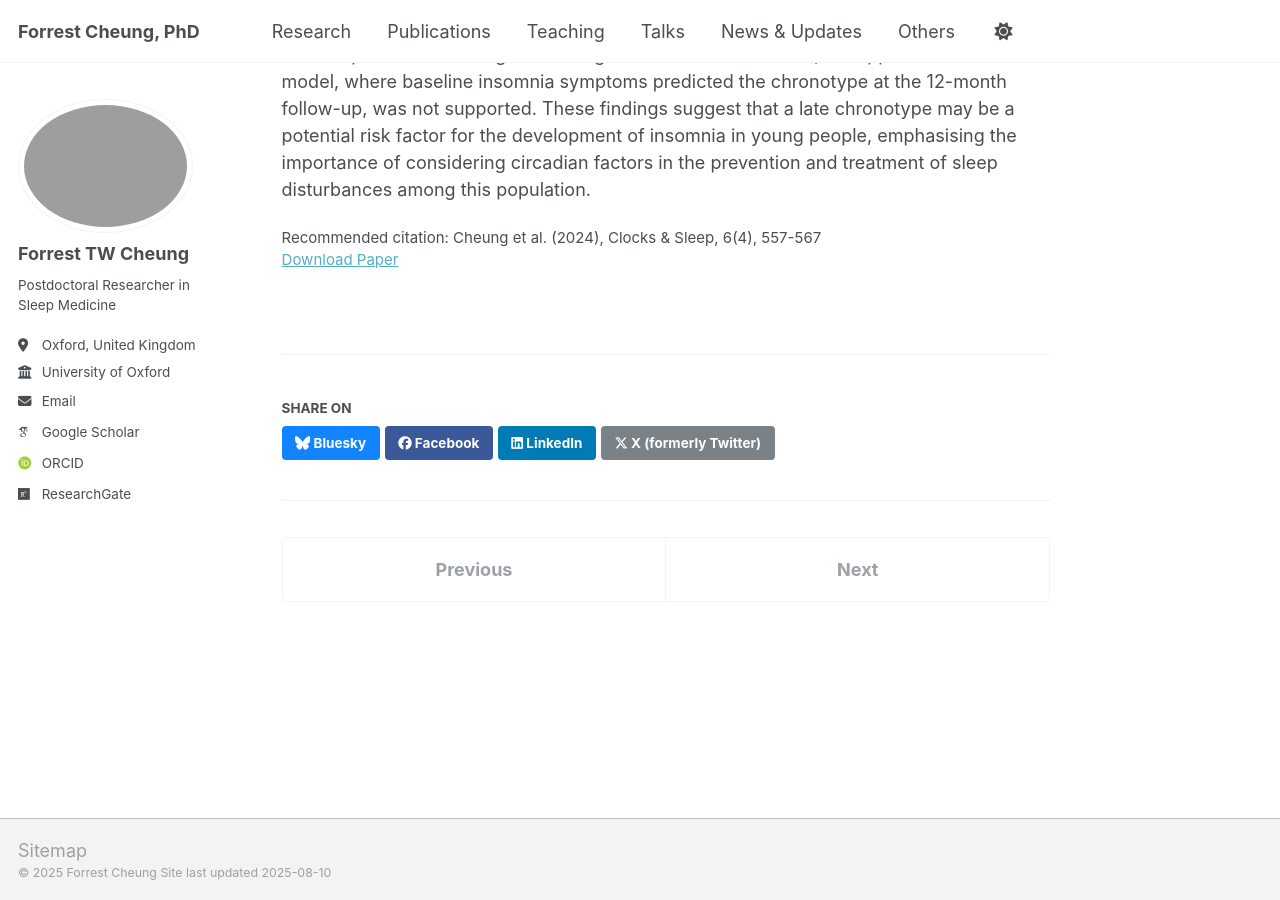
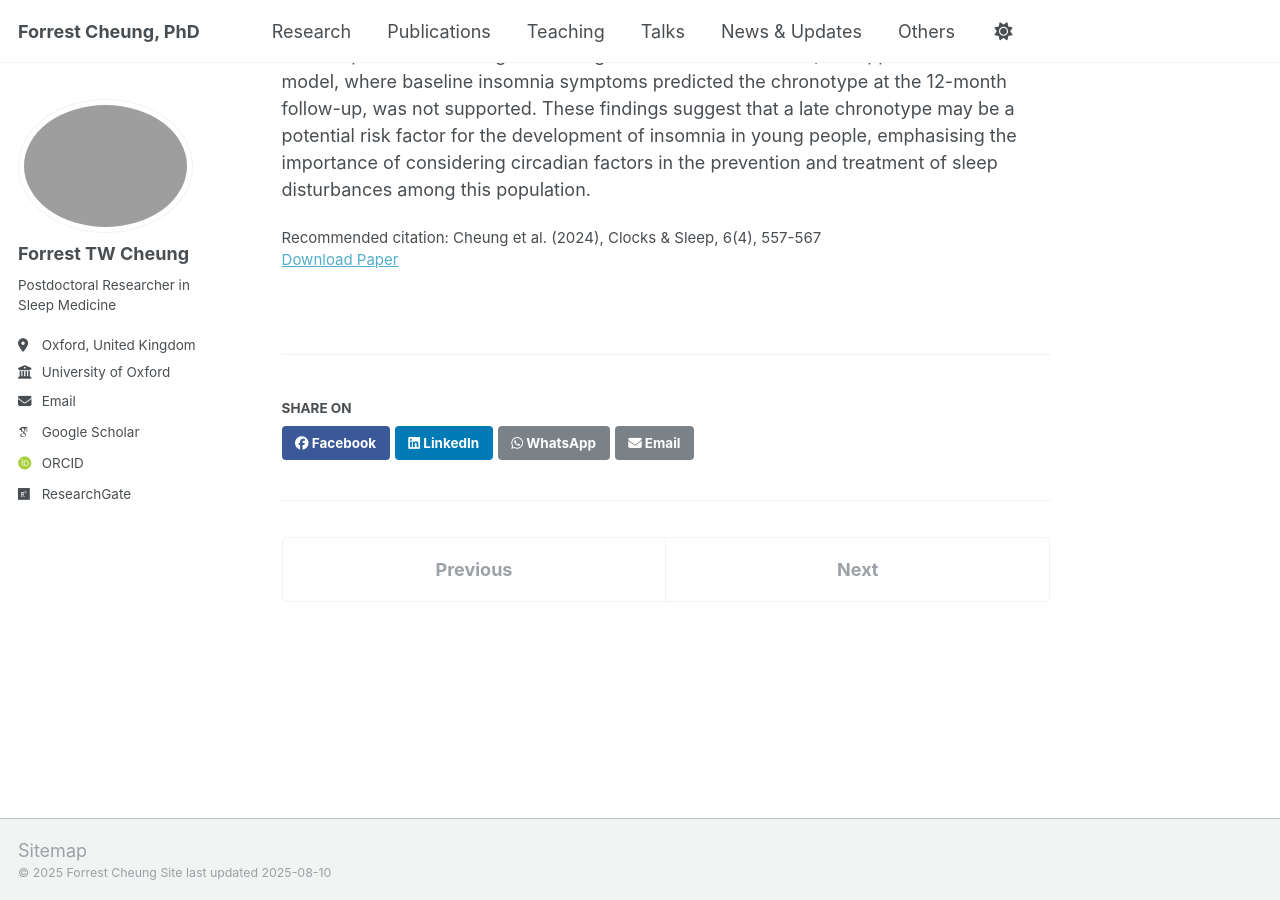
Before and after one commit to forrestcheungtw/forrestcheungtw.github.io, a Jekyll site: the page built from _publications/2009-10-01-paper-title-number-1.md, in a window 1280 px wide and 900 px high, scrolled down 604 px. Built offline with Jekyll 4.4.1, drawn with Linux system fonts in a browser that asks for light colours; some web fonts are replaced; a script that is not in the unit is left out.

Commit message:
Updated 2 files via CloudCannon.

```diff
--- a/_includes/social-share.html
+++ b/_includes/social-share.html
@@ -5,11 +5,19 @@
     <h4 class="page__share-title">{{ site.data.ui-text[site.locale].share_on_label | default: "Share on" }}</h4>
   {% endif %}
 
-  <a href="https://bsky.app/intent/compose?text={{ base_path }}{{ page.url }}" class="btn btn--bluesky" title="{{ site.data.ui-text[site.locale].share_on_label | default: 'Share on' }} Bluesky"><i class="fab fa-bluesky" aria-hidden="true"></i><span> Bluesky</span></a>
+  <a href="https://www.facebook.com/sharer/sharer.php?u={{ base_path }}{{ page.url }}" class="btn btn--facebook" title="Share on Facebook">
+    <i class="fab fa-facebook" aria-hidden="true"></i><span> Facebook</span>
+  </a>
 
-  <a href="https://www.facebook.com/sharer/sharer.php?u={{ base_path }}{{ page.url }}" class="btn btn--facebook" title="{{ site.data.ui-text[site.locale].share_on_label | default: 'Share on' }} Facebook"><i class="fab fa-facebook" aria-hidden="true"></i><span> Facebook</span></a>
+  <a href="https://www.linkedin.com/shareArticle?mini=true&url={{ base_path }}{{ page.url }}" class="btn btn--linkedin" title="Share on LinkedIn">
+    <i class="fab fa-linkedin" aria-hidden="true"></i><span> LinkedIn</span>
+  </a>
 
-  <a href="https://www.linkedin.com/shareArticle?mini=true&url={{ base_path }}{{ page.url }}" class="btn btn--linkedin" title="{{ site.data.ui-text[site.locale].share_on_label | default: 'Share on' }} LinkedIn"><i class="fab fa-linkedin" aria-hidden="true"></i><span> LinkedIn</span></a>
+  <a href="https://api.whatsapp.com/send?text={{ base_path }}{{ page.url }}" class="btn btn--whatsapp" title="Share on WhatsApp">
+    <i class="fab fa-whatsapp" aria-hidden="true"></i><span> WhatsApp</span>
+  </a>
 
-  <a href="https://x.com/intent/post?text={{ base_path }}{{ page.url }}" class="btn btn--x" title="{{ site.data.ui-text[site.locale].share_on_label | default: 'Share on' }} X"><i class="fab fa-x-twitter" aria-hidden="true"></i><span> X (formerly Twitter)</span></a>
+  <a href="mailto:?subject=Check this out&body={{ base_path }}{{ page.url }}" class="btn btn--email" title="Share via Email">
+    <i class="fa fa-envelope" aria-hidden="true"></i><span> Email</span>
+  </a>
 </section>
```
